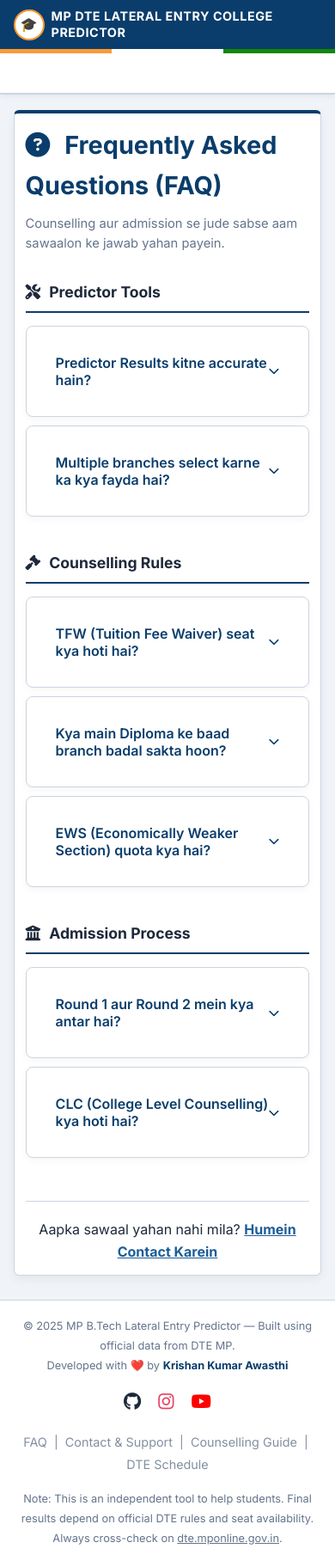
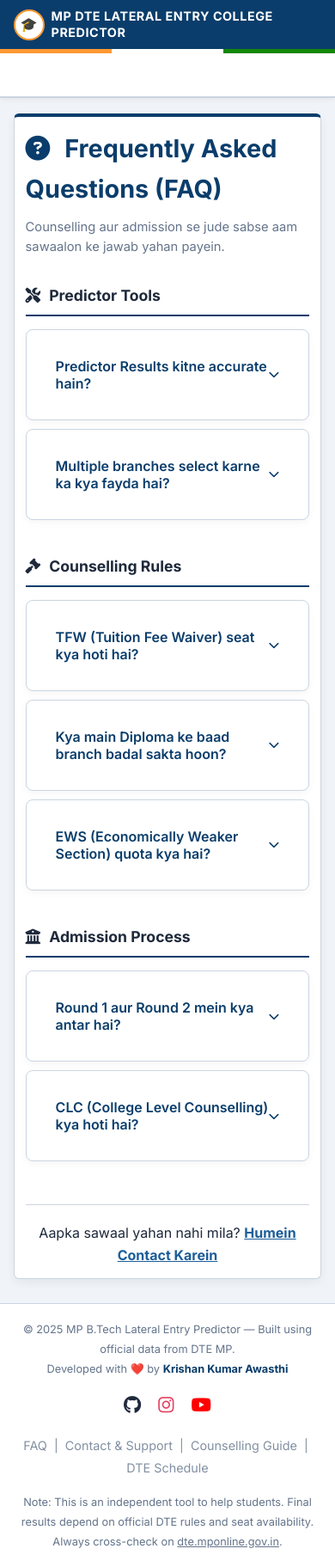
Before and after one commit to Dev-Krishan-Kumar-Awasthi/lateralentrycollegepredictor, a Flask app: page /faq in a window 390 px wide. Shown: the whole page at 86% size. Before the commit the page ends 1797 px from the top, so only its background shows below. Run offline with Flask 3, Linux system fonts and the light colour scheme; parts of the project's set-up code (start-up, migrations or seed data) failed here and were passed over; some libraries are stand-ins or nearby versions.

Commit message:
fix: resolve mobile collapsing nav bar layout with robust min-height and cache busting

```diff
--- a/static/style.css
+++ b/static/style.css
@@ -937,6 +937,7 @@ button {
         align-items: center;
         flex-wrap: wrap;
         padding: 0 4%;
+        min-height: 50px;
     }
     .gov-nav .nav-links {
         display: none;
--- a/templates/base.html
+++ b/templates/base.html
@@ -25,7 +25,7 @@
 
     <link rel="icon" type="image/png" href="{{ url_for('static', filename='favicon.png') }}">
     <link rel="manifest" href="{{ url_for('static', filename='manifest.json') }}">
-    <link rel="stylesheet" href="{{ url_for('static', filename='style.css') }}">
+    <link rel="stylesheet" href="{{ url_for('static', filename='style.css') }}?v=1.3">
     <link rel="stylesheet" href="https://cdnjs.cloudflare.com/ajax/libs/font-awesome/6.4.0/css/all.min.css">
     <!-- Lenis smooth scroll -->
     <script src="https://unpkg.com/lenis@1.1.13/dist/lenis.min.js"></script>
```
